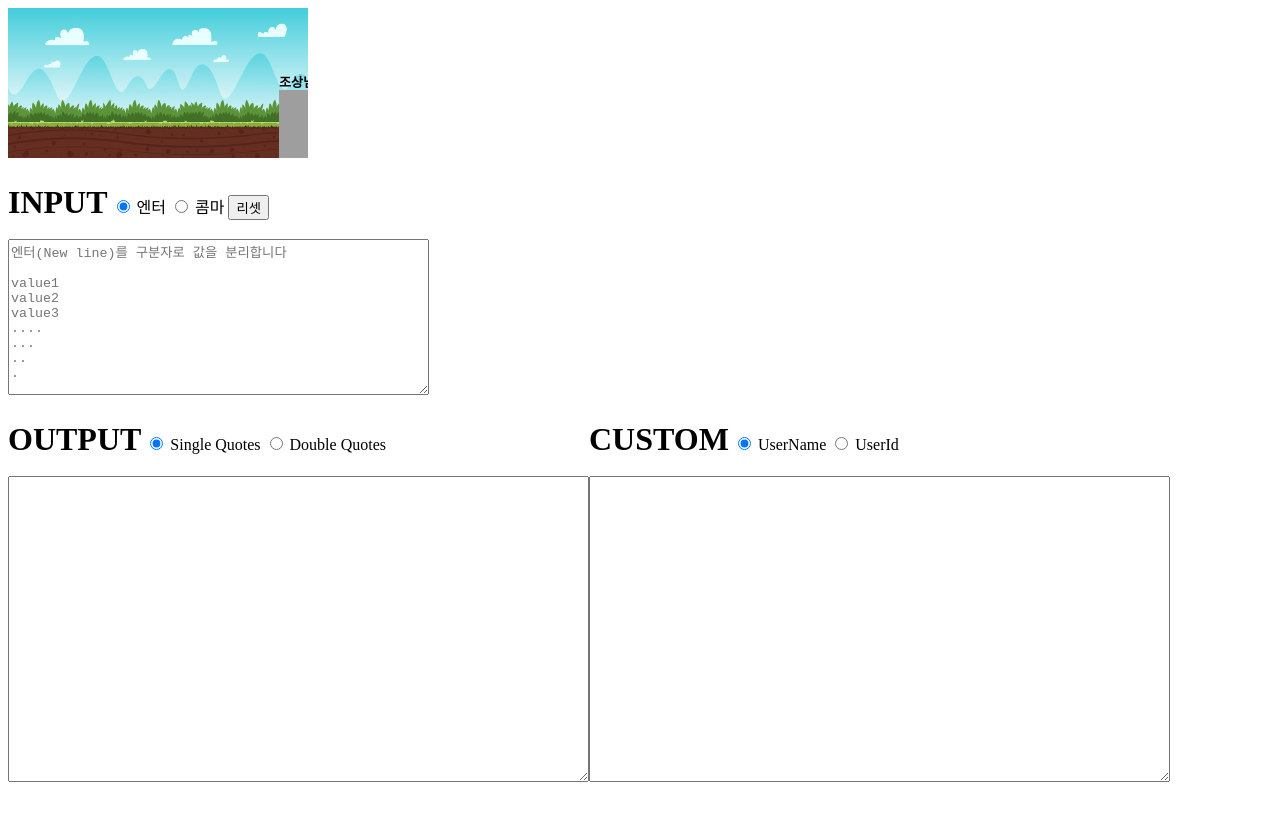
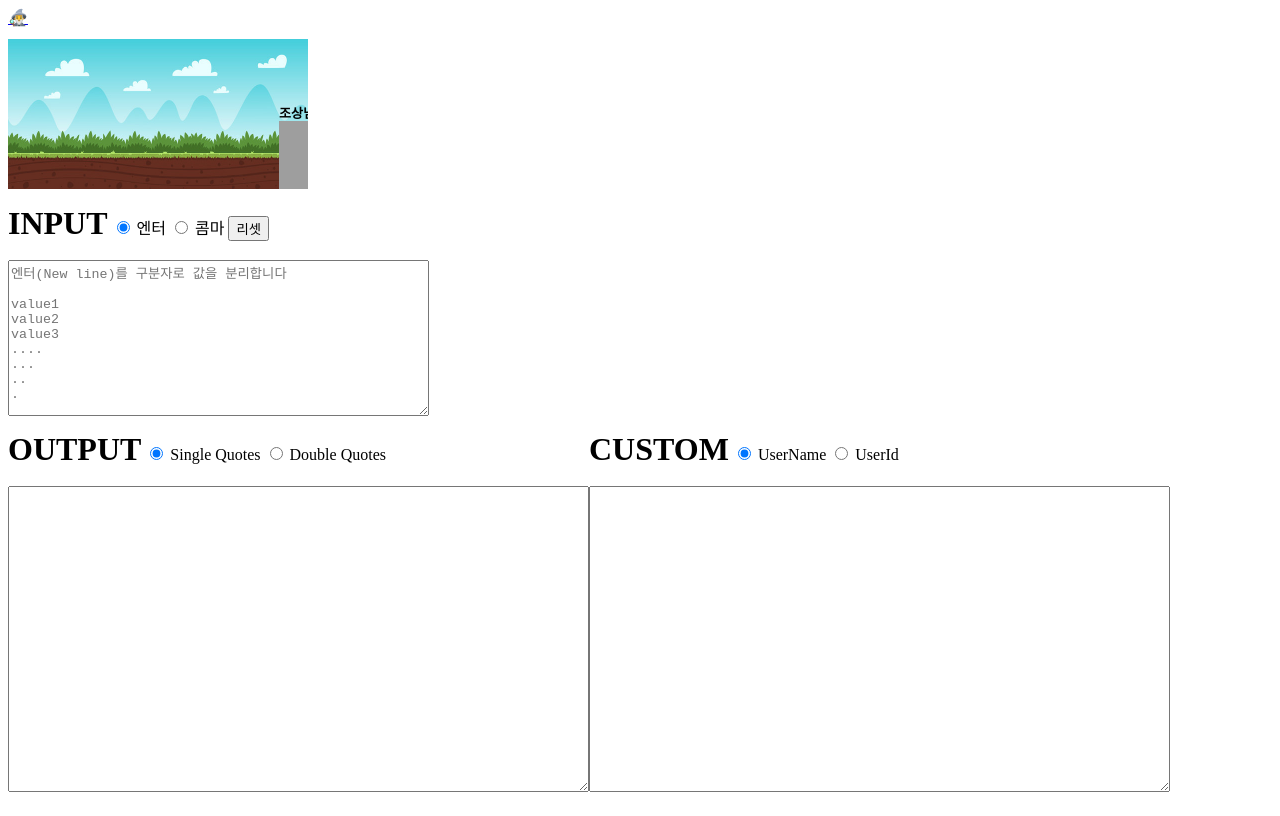
Before and after one commit to hannimman/QuoteMaker, a plain HTML site: page index.html in a window 1280 px wide. Drawn offline with nearby package versions, Linux system fonts and the light colour scheme; no server answers.

Commit message:
Update index.html

```diff
--- a/index.html
+++ b/index.html
@@ -40,6 +40,7 @@
 </head>
 <body>
     <div class="container">
+        <a href="/insWizard">🧙‍♂️</a>
         <div class="pikaCanva">
             <canvas id="canvas"></canvas>
         </div>
```
